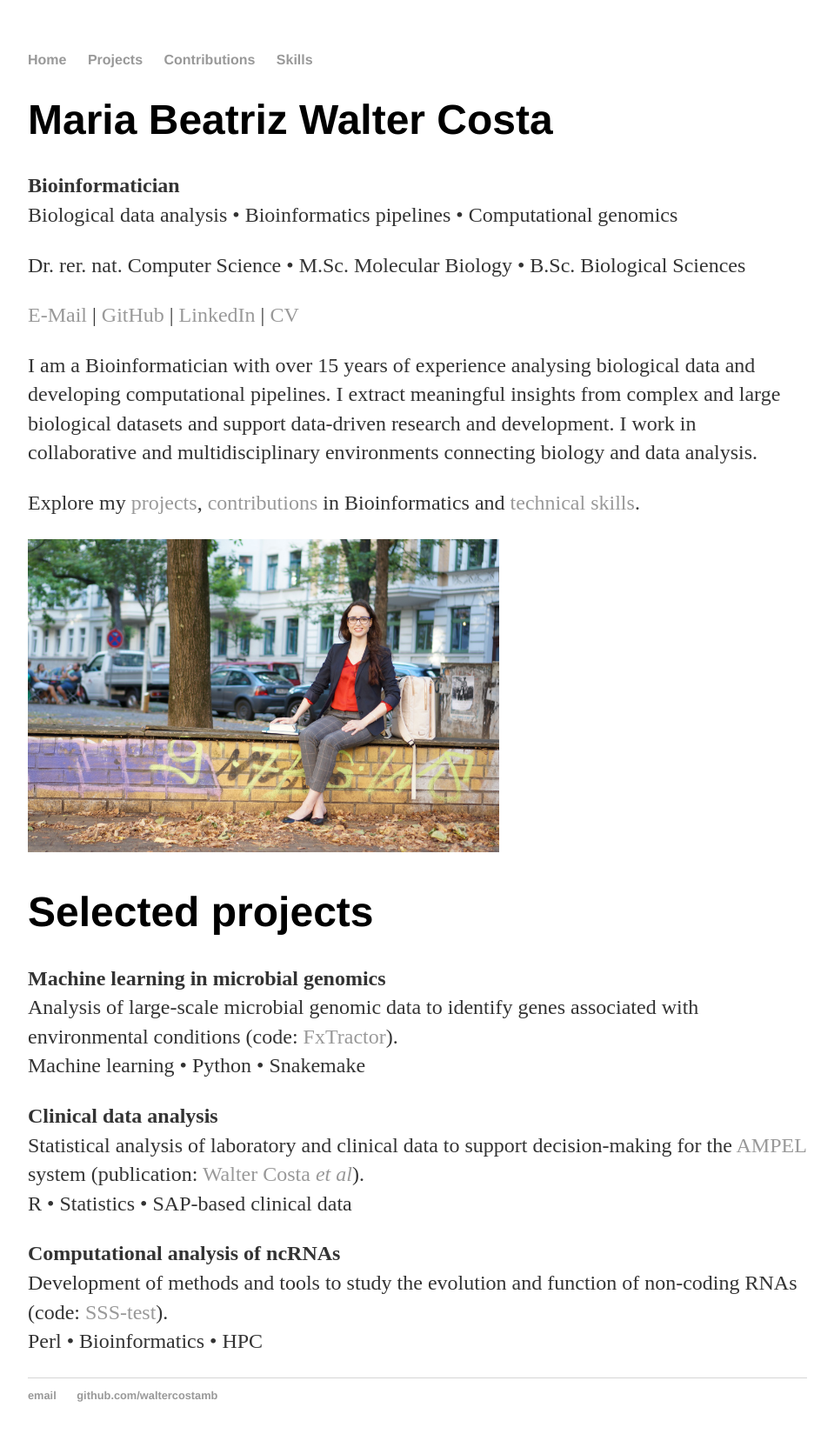
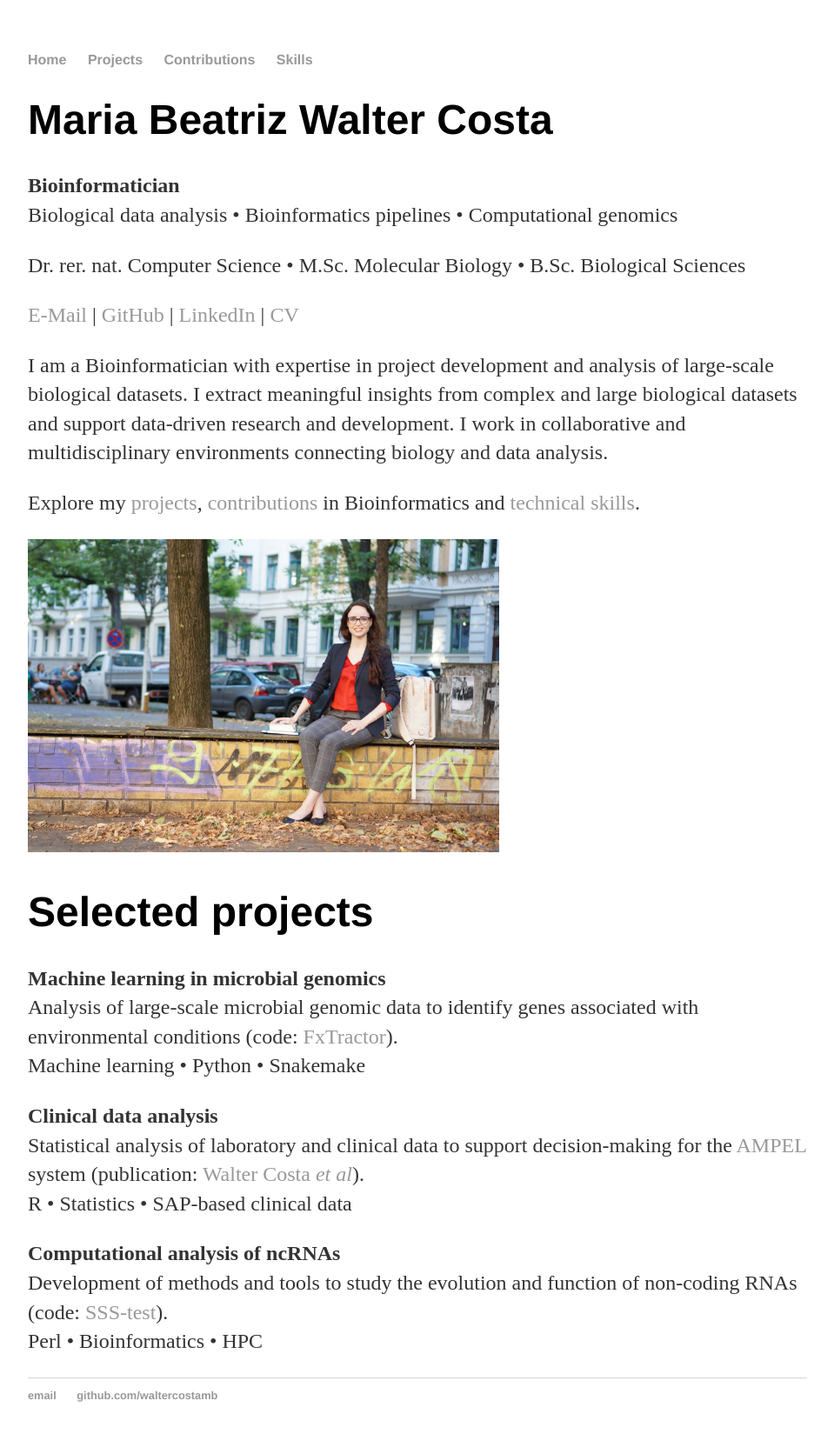
Before and after one commit to waltercostamb/waltercostamb.github.io, a Jekyll site: the page built from index.html, in a window 1280 px wide. Shown: the whole page at 87% size, without its empty margins (160-1119 px from the left). Built offline with Jekyll 4.4.1, drawn with Linux system fonts in a browser that asks for light colours.

Commit message:
Update index.html

```diff
--- a/index.html
+++ b/index.html
@@ -21,7 +21,7 @@ title: Maria Beatriz Walter Costa
 		<a href="/projects/CV_personal_website.pdf">CV</a>
 	</p>
 
-	<p> I am a Bioinformatician with over 15 years of experience analysing biological data and developing computational pipelines.
+	<p> I am a Bioinformatician with expertise in project development and analysis of large-scale biological datasets.
 		I extract meaningful insights from complex and large biological datasets and support data-driven research and development.
 		I work in collaborative and multidisciplinary environments connecting biology and data analysis. <br />
 	</p>
```
